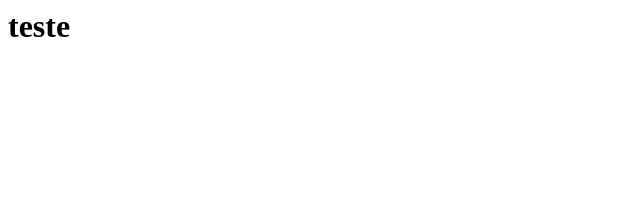
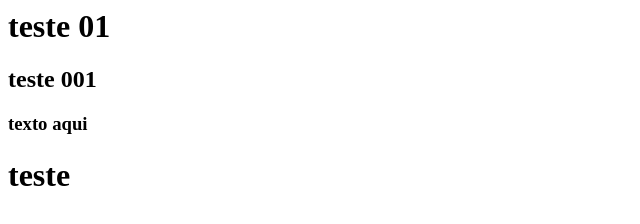
Before and after one commit to HectorBenevides/git, a plain HTML site: page index.html in a window 1280 px wide. Shown: the whole page, without its empty margins (0-640 px from the left). Drawn offline with Linux system fonts and the light colour scheme; files whose address does not match are found by name.

Commit message:
add exemplo

```diff
--- a/index.html
+++ b/index.html
@@ -3,6 +3,9 @@
         <meta charset="UTF-8">
         <meta name="viewport" content="width=device-width, initial-scale=1.0">
         <title>Document</title>
+        <h1>teste 01</h1>
+        <h2>teste 001</h2>
+        <h3> texto aqui</h3>
     </head>
     <body>
 
--- a/js/script.js
+++ b/js/script.js
@@ -0,0 +1,4 @@
+let resultado = 5 + 3;
+
+console.log( "A soma é: " + resultado);
+s
```
